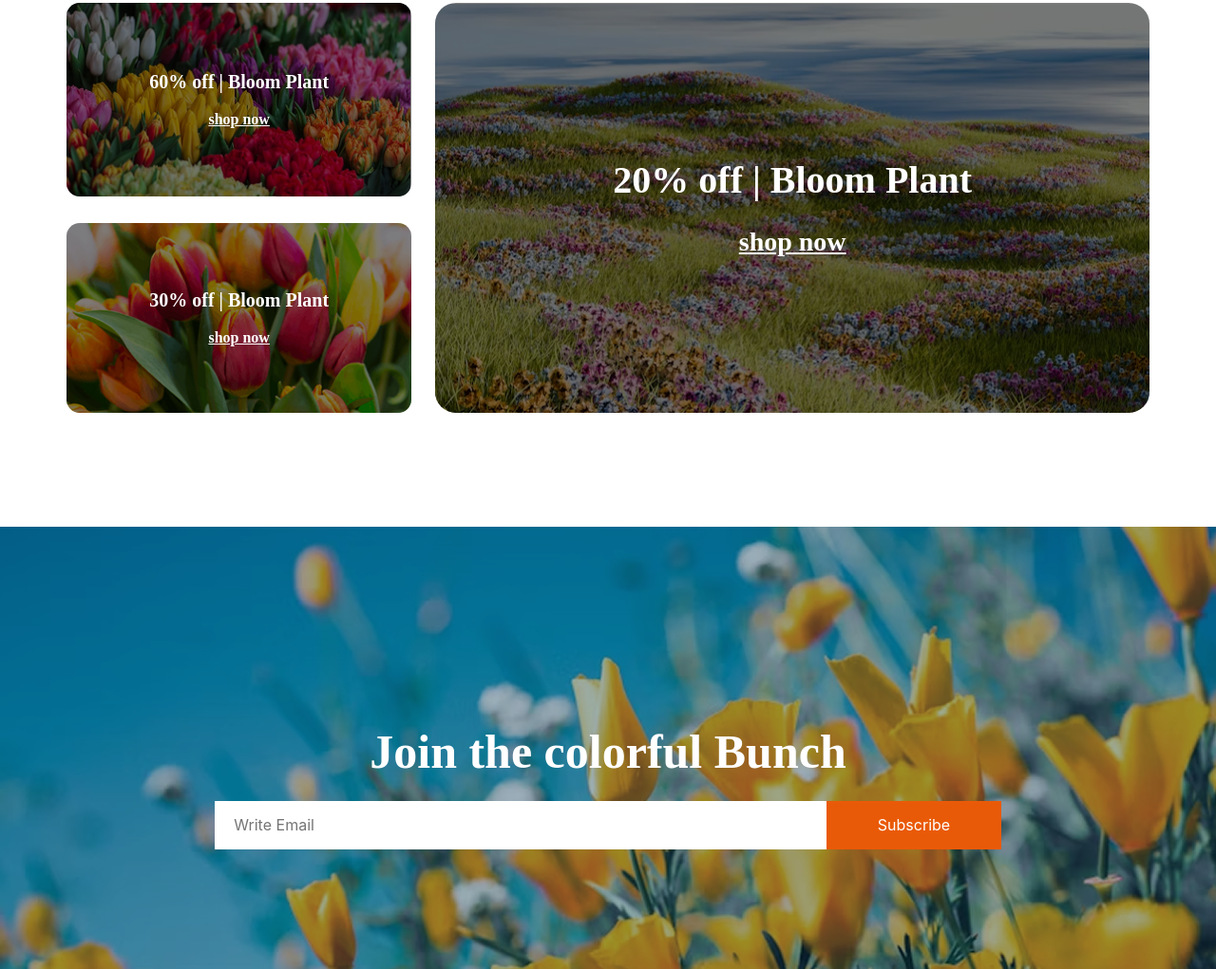
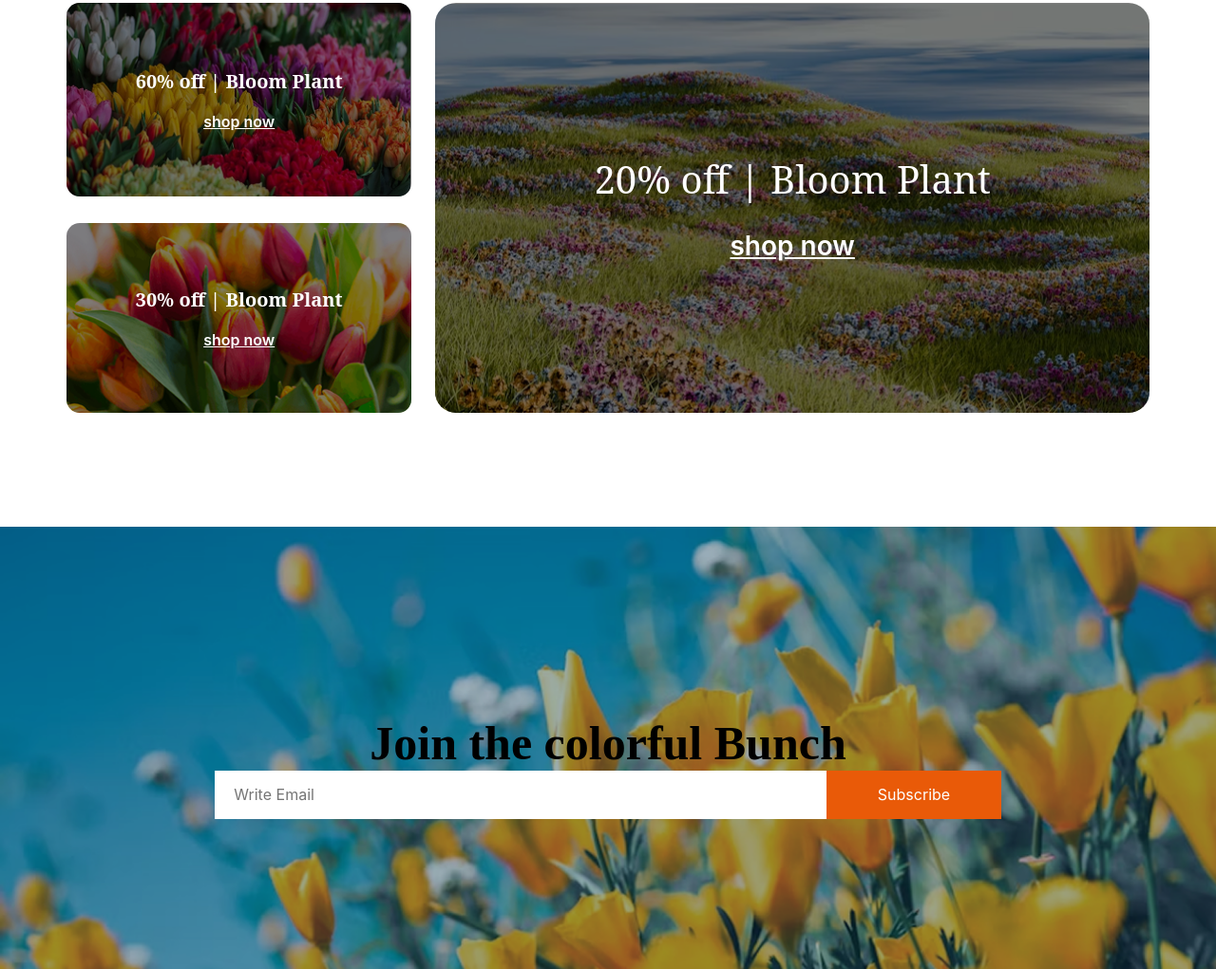
Before and after one commit to rudro19/Assignment_02, a plain HTML site: page index.html in a window 1280 px wide. Shown: the part 3246-4267 px from the top of the page at 95% size. Drawn offline with Linux system fonts and the light colour scheme.

Commit message:
release-3

```diff
--- a/index.html
+++ b/index.html
@@ -126,36 +126,33 @@
                    <div class="cell1 ">
                         <div class="cell1-content dflex">
 
-                                 <h3 class="cell1-title">60% off | Bloom Plant</h3>
-                                <a class="cell1-link" href="">shop now</a>
+                                 <h3 class="cell1-title noto-serif">60% off | Bloom Plant</h3>
+                                <a class="cell1-link inter" href="">shop now</a>
 
                         </div>
                         <img class="cell1-image" src="assets/deal-bloom.png" alt="">
                    </div>
                    <div class="cell2 ">
                         <div class="cell2-content dflex">
-                            <h3 class="cell2-title">30% off | Bloom Plant</h3>
-                            <a class="cell2-link" href="">shop now</a>
+                            <h3 class="cell2-title noto-serif">30% off | Bloom Plant</h3>
+                            <a class="cell2-link inter" href="">shop now</a>
                         </div>
                         <img class="cell2-image" src="assets/deal-ana.png" alt="">
                     </div>
                     <div class="cell3 ">
                         <div class="cell3-content dflex">
-                            <h3 class="cell3-title">20% off | Bloom Plant</h3>
-                            <a class="cell3-link" href="">shop now</a>
+                            <h3 class="cell3-title noto-serif">20% off | Bloom Plant</h3>
+                            <a class="cell3-link inter" href="">shop now</a>
                         </div>
                         <img class="cell3-image" src="assets/deal-zabo.png" alt="">
                     </div>
-
-
-
                 </div>
             </div>
         </section>
 
         <section class="join-section">
             <div class="join-content">
-                <h3 id="colorful-bunch" class="title">Join the colorful Bunch</h3>
+                <h3 id="colorful-bunch noto-serif" class="title">Join the colorful Bunch</h3>
                 <div class="form-btn dflex ">
                     <div class="ip ">
                         <input class="inter" type="email" name="" id="" placeholder="Write Email">
```
